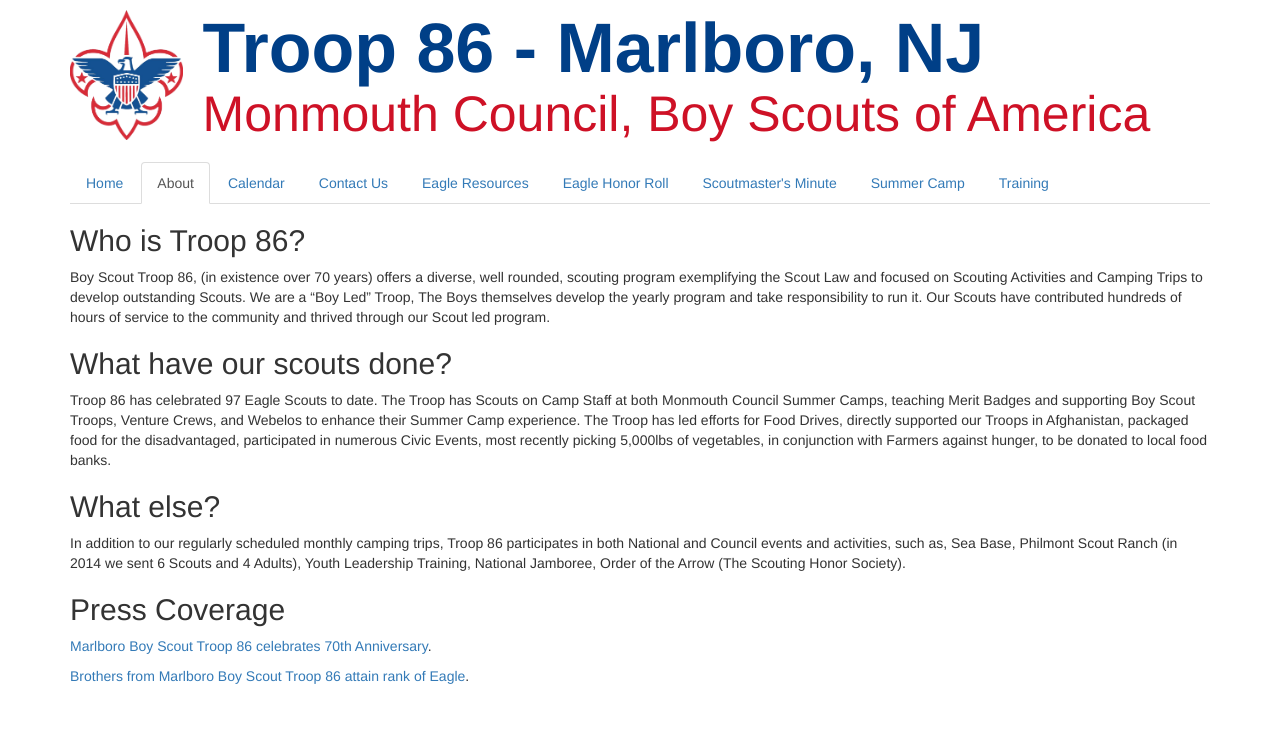
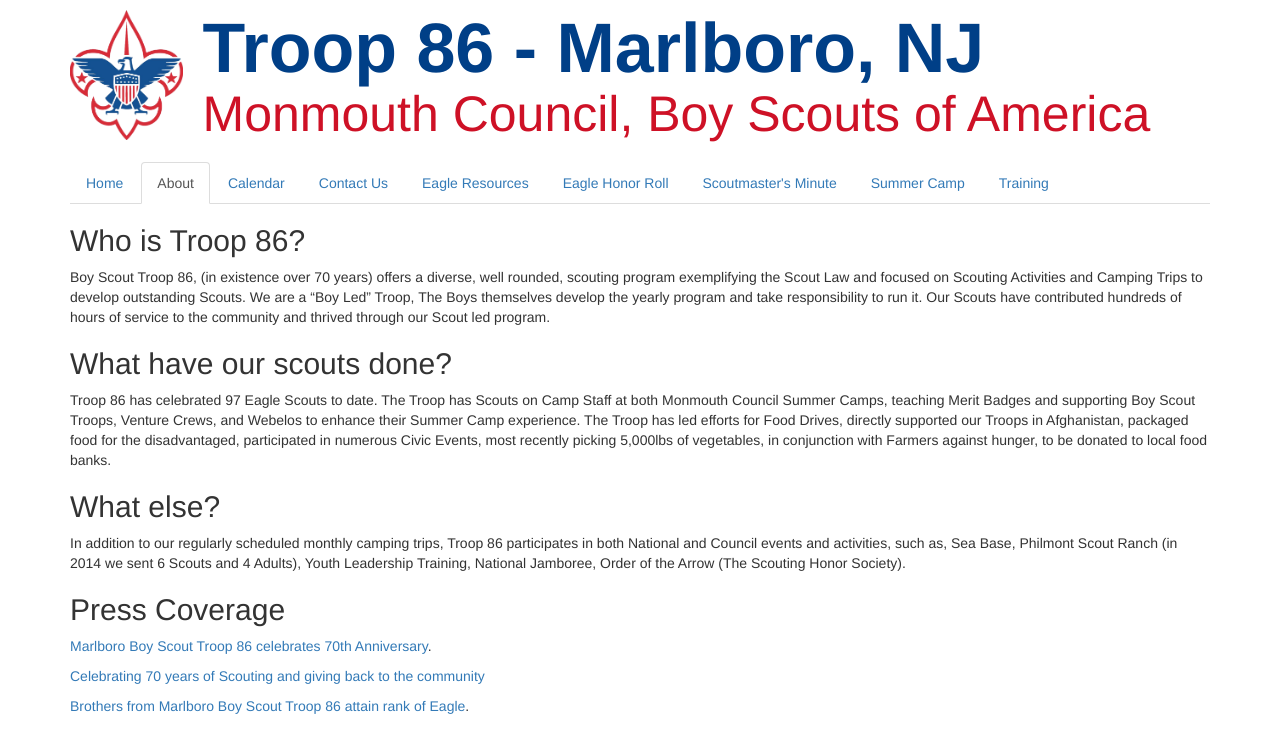
Before and after one commit to akparekh/bsatroop86.github.io, a Jekyll site: the page built from about.md, in a window 1280 px wide. Shown: the top 753 px of the page. Built offline with Jekyll 4.4.1, drawn with Linux system fonts in a browser that asks for light colours; nearby versions of some CDN libraries; our own code applies the rules of GitHub Pages for plain Markdown files.

Commit message:
Update about.md

```diff
--- a/about.md
+++ b/about.md
@@ -16,4 +16,6 @@
 ## Press Coverage
 [Marlboro Boy Scout Troop 86 celebrates 70th Anniversary](http://www.centraljersey.com/news/news_transcript/stories/marlboro-boy-scout-troop-celebrates-th-anniversary/article_62651a98-f26e-5446-93c1-8f2198c9a88d.html).
 
+[Celebrating 70 years of Scouting and giving back to the community](https://patch.com/new-jersey/marlboro-coltsneck/boy-scout-america-troop-86-7th-anniversary-celebration)
+
 [Brothers from Marlboro Boy Scout Troop 86 attain rank of Eagle](http://www.centraljersey.com/news/news_transcript/stories/brothers-from-marlboro-boy-scout-troop-attain-rank-of-eagle/article_b53a5871-6ed3-5f22-af14-8a8621e94644.html).
```
